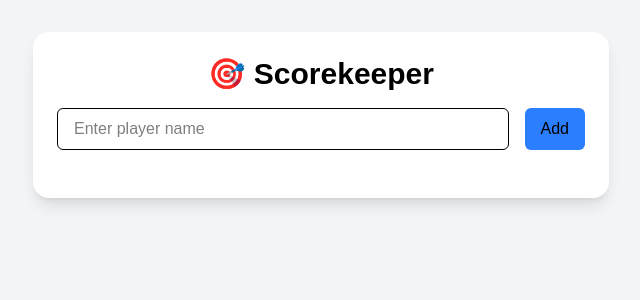
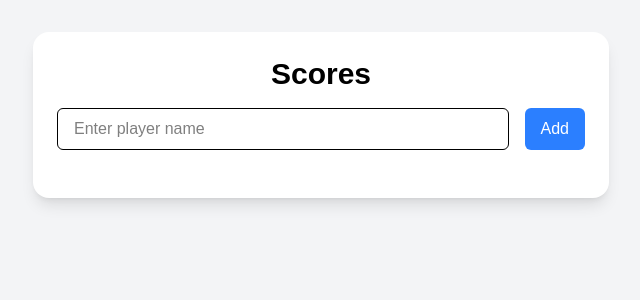
Before and after one commit to FuJen0980/scorekeeping, a Next.js app in the folder scorekeeping/: page / in a window 1280 px wide. Shown: the top 300 px of the page, without its empty margins (319-959 px from the left). Built offline with nearby package versions, Linux system fonts and the light colour scheme.

Commit message:
title change

```diff
--- a/scorekeeping/src/app/page.js
+++ b/scorekeeping/src/app/page.js
@@ -43,7 +43,7 @@ export default function Home() {
   return (
     <div className="min-h-screen bg-gray-100 p-4 sm:p-8">
       <div className="max-w-xl mx-auto bg-white rounded-2xl shadow-lg p-6">
-        <h1 className="text-black font-bold mb-4 text-center text-2xl sm:text-3xl">🎯 Scorekeeper</h1>
+        <h1 className="text-black font-bold mb-4 text-center text-2xl sm:text-3xl">Scores</h1>
 
         <div className="flex flex-col sm:flex-row gap-4 mb-6">
           <input
@@ -54,7 +54,7 @@ export default function Home() {
           />
           <button
             onClick={addPlayer}
-            className="px-4 py-2 bg-blue-500 text-black rounded-md hover:bg-blue-600 transition"
+            className="px-4 py-2 bg-blue-500 text-white rounded-md hover:bg-blue-600 transition"
           >
             Add
           </button>
```
Also changed, not shown: scorekeeping/package.json (+4 -3 lines), 1 other file (tests, documents, lock files or other folders).
